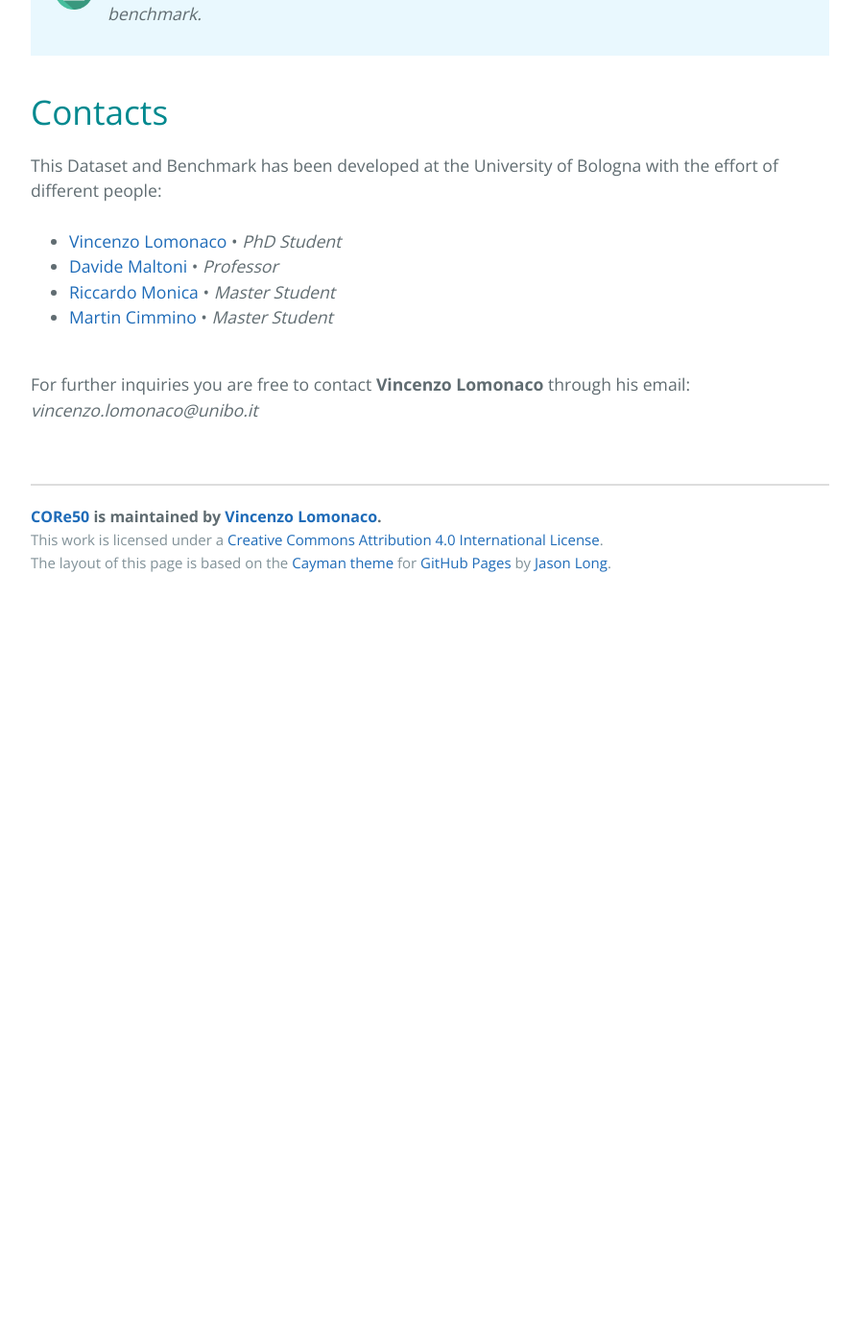
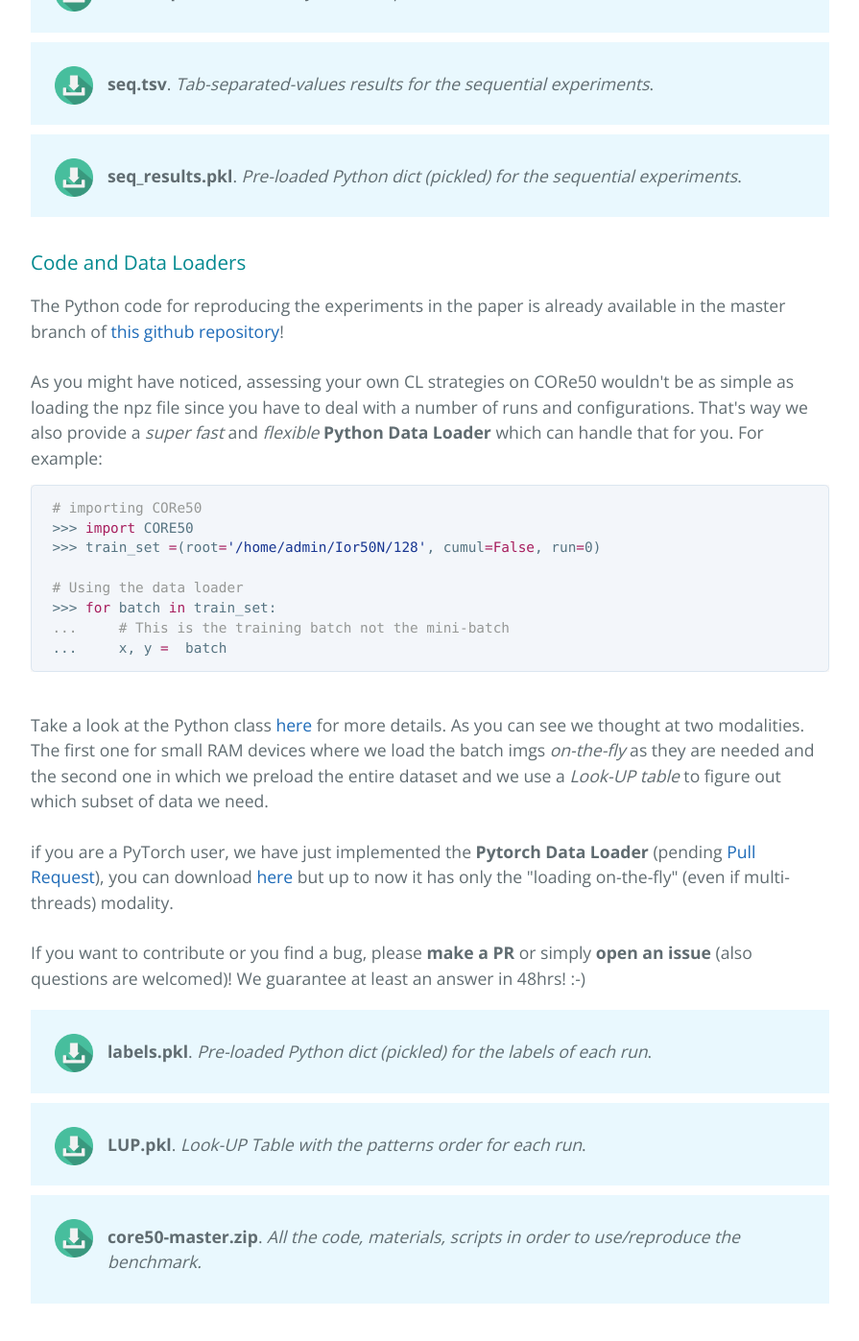
Before and after one commit to vlomonaco/core50, a Jekyll site: the page built from index.html, in a window 1280 px wide and 1400 px high, scrolled down 10885 px. Shown: the top 1397 px of the window at 96% size, without its empty margins (192-1087 px from the left). Built offline with Jekyll 4.4.1, drawn with Linux system fonts in a browser that asks for light colours; nearby versions of some CDN libraries; the list of posts is cut into pages by our own code; comment, search, counter and statistics services are not loaded; before the commit the page ends 11515 px from its top, so only the background shows below that; some of the changed text lies outside the part shown.

Commit message:
data loader added

```diff
--- a/index.html
+++ b/index.html
@@ -17,7 +17,7 @@ If you plan to use this dataset or other resources you'll find in this page, <st
 <div style="background-color: rgba(227, 246, 254, 0.79); padding: 20px; margin-top:20px;">
 <div style="width:60px; height: 60px;float:left; padding-right:10px"><a href=""><img src="imgs/pdf_download.png" width="50px" style="padding:5px; vertical-align: middle;"></a></div>
 <div style="margin-left:60px">
-<i> Vincenzo Lomonaco and Davide Maltoni. <a href="http://proceedings.mlr.press/v78/lomonaco17a.html" target="_blank">"CORe50: a new Dataset and Benchmark for Continuous Object Recognition".</a> Proceedings of the 1st Annual Conference on Robot Learning, PMLR 78:17-26, 2017. </i></div>
+<i> Vincenzo Lomonaco and Davide Maltoni. <a href="http://proceedings.mlr.press/v78/lomonaco17a.html" target="_blank">"CORe50: a new Dataset and Benchmark for Continuous Object Recognition".</a> Proceedings of the 1st Annual Conference on Robot Learning, PMLR 78:17-26, 2017. </i>`</div>
 </div>
 
 	<a name="dataset"></a>
@@ -126,20 +126,39 @@ Color004: 149 159 276 286
 <div style="background-color: rgba(227, 246, 254, 0.79); padding: 20px; margin-top:20px;">
 <div style="width:60px; height: 60px;float:left; padding-right:10px"><a href="http://bias.csr.unibo.it/maltoni/download/core50/core50_350x350.zip"><img src="imgs/download.ico" width="50px" style="padding:5px; vertical-align: middle;"></a></div>
 <div style="margin-top:10px; margin-bottom:10px;margin-left:60px">
-<strong>Full-size_350x350_images.zip</strong>. <i> 350 x 350 images before tracking in the png format.</i></div>
+<strong>full-size_350x350_images.zip</strong>. <i> 350 x 350 images before tracking in the png format.</i></div>
 </div>
 
 <div style="background-color: rgba(227, 246, 254, 0.79); padding: 20px; margin-top:10px;">
 <div style="width:60px; height: 60px;float:left; padding-right:10px"><a href="http://bias.csr.unibo.it/maltoni/download/core50/core50_128x128.zip"><img src="imgs/download.ico" width="50px" style="padding:5px; vertical-align: middle;"></a></div>
 <div style="margin-top:10px; margin-bottom:10px;margin-left:60px">
-<strong>Cropped_128x128_images.zip</strong>. <i> 128 x 128 images used for the CORe50 benchmark in the png format.</i></div>
+<strong>cropped_128x128_images.zip</strong>. <i> 128 x 128 images used for the CORe50 benchmark in the png format.</i></div>
 </div>
 
 <div style="background-color: rgba(227, 246, 254, 0.79); padding: 20px; margin-top:10px;">
 <div style="width:60px; height: 60px;float:left; padding-right:10px"><a href="data/bbox.zip"><img src="imgs/download.ico" width="50px" style="padding:5px; vertical-align: middle;"></a></div>
 <div style="margin-top:10px; margin-bottom:10px;margin-left:60px">
-<strong>Bbox.zip</strong>. <i>Bounding boxes for the full-size version in the txt format.</i></div>
+<strong>bbox.zip</strong>. <i>Bounding boxes for the full-size version in the txt format.</i></div>
 </div>
+
+<p>If you are a Python user you can also benefit by our npz version of the dataset <i>core50_imgs.npz</i> accompanied by the <i>paths.pkl</i> file which contains the path corresponding to each image.</p>
+
+			<div class="highlight highlight-Python" style="margin-top:15px">
+			<pre><span class="pl-c"> # loading the npz and picked file</span><br> >>><span class="pl-k"> import</span> numpy <span class="pl-k">as</span> np <br> >>><span class="pl-k"> import</span> pickle <span class="pl-k">as</span> pkl <br> >>> pkl_file <span class="pl-k">= open</span>(<span class="pl-s">'paths.pkl'</span>, <span class="pl-s">'rb'</span>) <br> >>> paths <span class="pl-k">=</span> pkl.load(pkl_file) <br> >>> imgs <span class="pl-k">=</span> np.load(<span class="pl-s">'core50_imgs.npz'</span>)['x'] <br><br><span class="pl-c"> # Files dimensions</span><br> >>><span class="pl-k"> print </span>imgs.shape <br> (164866, 128, 128, 3)<br> >>><span class="pl-k"> print </span>len(paths)<br> 164866 </pre>
+			</div>
+
+<div style="background-color: rgba(227, 246, 254, 0.79); padding: 20px; margin-top:10px;">
+<div style="width:60px; height: 60px;float:left; padding-right:10px"><a href="http://bias.csr.unibo.it/maltoni/download/core50/core50_imgs.npz"><img src="imgs/download.ico" width="50px" style="padding:5px; vertical-align: middle;"></a></div>
+<div style="margin-top:10px; margin-bottom:10px;margin-left:60px">
+<strong>core50_imgs.npz</strong>. <i> Np.uint8 PIL images of the entire Cropped_128x128 version of the dataset.</i></div>
+</div>
+
+<div style="background-color: rgba(227, 246, 254, 0.79); padding: 20px; margin-top:10px;">
+<div style="width:60px; height: 60px;float:left; padding-right:10px"><a href="data/paths.pkl"><img src="imgs/download.ico" width="50px" style="padding:5px; vertical-align: middle;"></a></div>
+<div style="margin-top:10px; margin-bottom:10px;margin-left:60px">
+<strong>paths.pkl</strong>. <i> Python list of Strings containing the corresponding patch of each image in the core50_imgs.npz file.</i></div>
+</div>
+
 
 <p>In order to better track the moving objects or to further improve the object recognition accuracy, we release also the <strong>depth map</strong> in the same format we have seen before for the colored images:</p>
 
@@ -173,13 +192,13 @@ Color004: 149 159 276 286
 <div style="background-color: rgba(227, 246, 254, 0.79); padding: 20px; margin-top:10px;">
 <div style="width:60px; height: 60px;float:left; padding-right:10px"><a href="http://bias.csr.unibo.it/maltoni/download/core50/core50_350x350_depth.zip"><img src="imgs/download.ico" width="50px" style="padding:5px; vertical-align: middle;"></a></div>
 <div style="margin-top:10px; margin-bottom:10px;margin-left:60px">
-<strong>Full-size_350x350_depth.zip</strong>. <i>Depth map for the full-size version in the png format (grayscale, transparent when the depth information is missing).</i></div>
+<strong>full-size_350x350_depth.zip</strong>. <i>Depth map for the full-size version in the png format (grayscale, transparent when the depth information is missing).</i></div>
 </div>
 
 <div style="background-color: rgba(227, 246, 254, 0.79); padding: 20px; margin-top:10px;">
 <div style="width:60px; height: 60px;float:left; padding-right:10px"><a href="http://bias.csr.unibo.it/maltoni/download/core50/core50_128x128_depth.zip""><img src="imgs/download.ico" width="50px" style="padding:5px; vertical-align: middle;"></a></div>
 <div style="margin-top:10px; margin-bottom:10px;margin-left:60px">
-<strong>Cropped_128x128_depth.zip</strong>. <i>Depth map for the cropped version in the png format (grayscale, transparent when the depth information is missing).</i></div>
+<strong>cropped_128x128_depth.zip</strong>. <i>Depth map for the cropped version in the png format (grayscale, transparent when the depth information is missing).</i></div>
 </div>
 
 <p>Finally, to make sure everything is there, you can check the exact number of (color + depth) images you're going to find for each object and session: </p>
@@ -187,7 +206,7 @@ Color004: 149 159 276 286
 <div style="background-color: rgba(227, 246, 254, 0.79); padding: 20px; margin-top:20px;">
 <div style="width:60px; height: 60px;float:left; padding-right:10px"><a href="data/dataset_dims.zip"><img src="imgs/download.ico" width="50px" style="padding:5px; vertical-align: middle;"></a></div>
 <div style="margin-top:10px; margin-bottom:10px;margin-left:60px">
-<strong>Dataset_dims.zip</strong>. <i> Exact number of frames for each object and session.</i></div>
+<strong>dataset_dims.zip</strong>. <i> Exact number of frames for each object and session.</i></div>
 </div>
 
 <h3> Configuration Files </h3>
@@ -213,7 +232,7 @@ The filelists directory tree will look like this:</p>
   |--- NIC_cum/
 </code></pre>
 
-So, for each scenario (NI, NC, NIC) we have two different filelists folders depending on the main strategy, cumulative or incremental, with the <i>_cum</i> or <i>_inc</i> suffix respectively. Then, for each of these folders, the configuration files of 10 different runs are reported. For each of these runs a number of <i>"train_batch_XX_filelist.txt"</i> is available along with the <i>"test_filelist.txt"</i>. Each file is formatted in the <a href="https://ceciliavision.wordpress.com/2016/03/08/caffedata-layer/">caffe filelist format</a>. <br><br>Please note that: <strong>(i)</strong> the order <strong> may highly impact</strong> the accuracy in a continuous learning scenario! This is why a multiple runs configuration is needed; <strong>(ii)</strong> the labels are coherent only for each run among the train-test filelists and do not stay necessary the same among the scenarios due to technical implementation details!
+So, for each scenario (NI, NC, NIC) we have two different filelists folders depending on the main strategy, cumulative or incremental, with the <i>_cum</i> or <i>_inc</i> suffix respectively. Then, for each of these folders, the configuration files of 10 different runs are reported. For each of these runs a number of <i>"train_batch_XX_filelist.txt"</i> is available along with the <i>"test_filelist.txt"</i>. Each file is formatted in the <a href="https://ceciliavision.wordpress.com/2016/03/08/caffedata-layer/">caffe filelist format</a>. <br><br>Please note that: <strong>(i)</strong> the order <strong> may highly impact</strong> the accuracy in a continuous learning scenario! This is why a multiple runs configuration is needed; <strong>(ii) the labels are coherent only for each run among the train-test filelists </strong> and do not stay necessary the same among the scenarios due to technical implementation details (we want to label objects dynamically)!
 
 <div style="background-color: rgba(227, 246, 254, 0.79); padding: 20px; margin-top:20px;">
 <div style="width:60px; height: 60px;float:left; padding-right:10px"><a href="data/batches_filelists.zip"><img src="imgs/download.ico" width="50px" style="padding:5px; vertical-align: middle;"></a></div>
@@ -277,13 +296,33 @@ A similar approach can be used with the <i>sequential experiments</i> of <strong
 </div>
 
 <h3> Code and Data Loaders </h3>
-The code for reproducing the experiments in the paper is already available in the master branch of <a href="https://github.com/vlomonaco/core50"> this github repository</a>!<br><br>
+The Python code for reproducing the experiments in the paper is already available in the master branch of <a href="https://github.com/vlomonaco/core50"> this github repository</a>!<br><br>
 
-We have just implemented the <strong>Pytorch Data Loader</strong> (pending <a href='https://github.com/pytorch/vision/pull/340'>Pull Request</a>), you can download <a href='https://github.com/pytorch/vision/pull/340'>here</a> for now and we plan to add in the repository an independent super-fast Python Data-Loader soon... stay tuned!<br><br>
+As you might have noticed, assessing your own CL strategies on CORe50 wouldn't be as simple as loading the npz file since you have to deal with a number of runs and configurations. That's way we also provide a <i>super fast</i> and <i>flexible</i> <strong>Python Data Loader</strong> which can handle that for you. For example:
+
+			<div class="highlight highlight-Python" style="margin-top:15px">
+			<pre><span class="pl-c"> # importing CORe50</span><br> >>><span class="pl-k"> import</span> CORE50 <br> >>> train_set <span class="pl-k">=</span>(root<span class="pl-k">=</span><span class="pl-s">'/home/admin/Ior50N/128'</span>, cumul<span class="pl-k">=False</span>, run<span class="pl-k">=</span>0)<br><br><span class="pl-c"> # Using the data loader</span><br> >>><span class="pl-k"> for </span>batch<span class="pl-k"> in</span> train_set: <br><span class="pl-c"> ...     # This is the training batch not the mini-batch</span> <br> ...     x, y <span class="pl-k">= </span> batch <br></pre>
+			</div><br>
+
+Take a look at the Python class <a href='https://github.com/vlomonaco/core50/blob/master/scripts/python/data_loader.py'>here</a> for more details. As you can see we thought at two modalities. The first one for small RAM devices where we load the batch imgs <i>on-the-fly</i> as they are needed and the second one in which we preload the entire dataset and we use a <i>Look-UP table</i> to figure out which subset of data we need.<br><br>
+
+if you are a PyTorch user, we have just implemented the <strong>Pytorch Data Loader</strong> (pending <a href='https://github.com/pytorch/vision/pull/340'>Pull Request</a>), you can download <a href='https://github.com/pytorch/vision/pull/340'>here</a> but up to now it has only the "loading on-the-fly" (even if multi-threads) modality.<br><br>
 
 If you want to contribute or you find a bug, please <strong>make a PR</strong> or simply <strong>open an issue</strong> (also questions are welcomed)! We guarantee at least an answer in 48hrs! :-)
 
 <div style="background-color: rgba(227, 246, 254, 0.79); padding: 20px; margin-top:20px;">
+<div style="width:60px; height: 60px;float:left; padding-right:10px"><a href="data/labels.pkl"><img src="imgs/download.ico" width="50px" style="padding:5px; vertical-align: middle;"></a></div>
+<div style="margin-top:10px; margin-bottom:10px;margin-left:60px">
+<strong>labels.pkl</strong>. <i>Pre-loaded Python dict (pickled) for the labels of each run</i>.</div>
+</div>
+
+<div style="background-color: rgba(227, 246, 254, 0.79); padding: 20px; margin-top:10px;">
+<div style="width:60px; height: 60px;float:left; padding-right:10px"><a href="data/LUP.pkl"><img src="imgs/download.ico" width="50px" style="padding:5px; vertical-align: middle;"></a></div>
+<div style="margin-top:10px; margin-bottom:10px;margin-left:60px">
+<strong>LUP.pkl</strong>. <i> Look-UP Table with the patterns order for each run</i>.</div>
+</div>
+
+<div style="background-color: rgba(227, 246, 254, 0.79); padding: 20px; margin-top:10px;">
 <div style="width:60px; height: 60px;float:left; padding-right:10px"><a href="https://github.com/vlomonaco/core50/archive/master.zip"><img src="imgs/download.ico" width="50px" style="padding:5px; vertical-align: middle;"></a></div>
 <div style="margin-top:10px; margin-bottom:10px; margin-left:60px">
 <strong>core50-master.zip</strong>. <i> All the code, materials, scripts in order to use/reproduce the benchmark.</i></div>
--- a/leaderboard.html
+++ b/leaderboard.html
@@ -171,7 +171,10 @@ Best performing CL strategies to date on each scenario are highlighted in cyan.
 <br>
 
 In the near future we plan to add other custom implementations of additional strategies such as <a href='https://arxiv.org/abs/1611.07725'>iCARL</a>, <a href='https://arxiv.org/abs/1703.04200'>Synaptic Intelligence</a> and <a href='https://arxiv.org/pdf/1706.08840.pdf'>GEM</a>. We are also working on a better (tunable) <strong>evaluation metric</strong> which can return a single score value but taking into account all the important properties of a CL strategy (like minimal memory overhead) not just the Accuracy % ofter the last batch.<br>
+<br>
 
+If you want to add your own strategy don't hesitate to write us an e-mail with your results or just make a PR through GitHub! :-)
+<br>
 
  <h3>References</h3>
  <a name="ref"></a>
```
Also changed, not shown: 3 other files.
